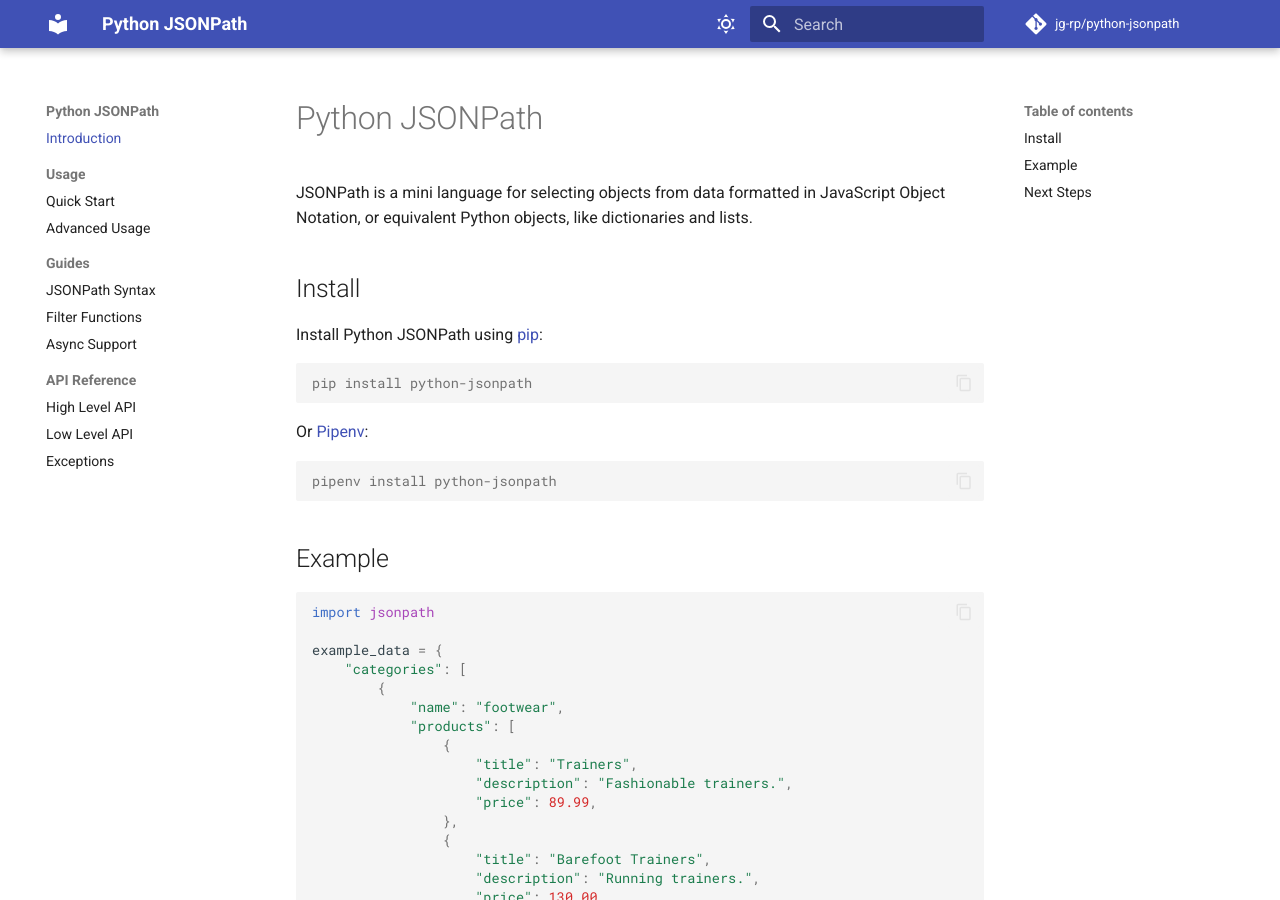
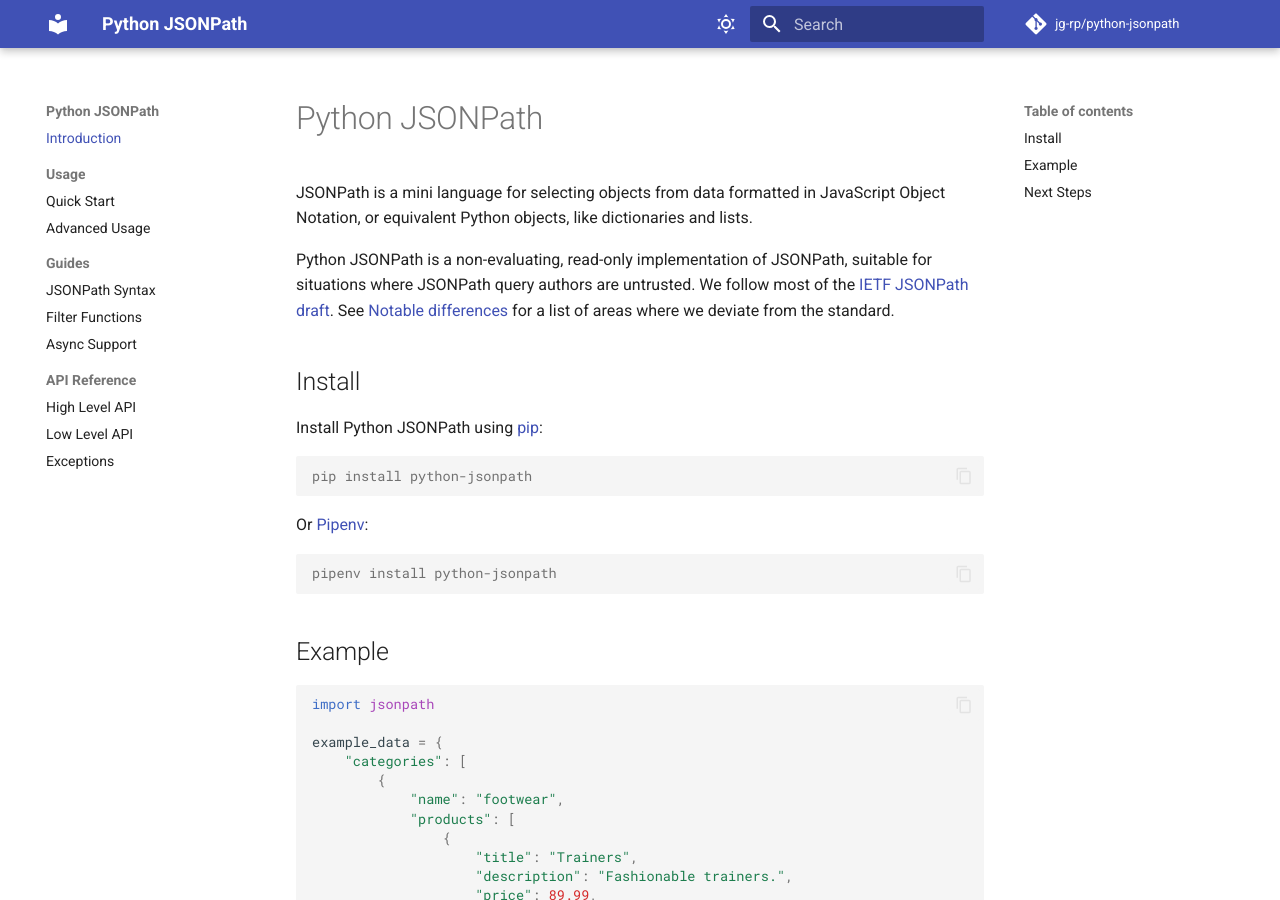
Before and after one commit to jg-rp/python-jsonpath, an MkDocs documentation site: the page built from docs/index.md, in a window 1280 px wide and 900 px high. Built offline with MkDocs 1.6.1 and Material for MkDocs 9.7.7, drawn with Linux system fonts in a browser that asks for light colours; comment, search, counter and statistics services are not loaded.

Commit message:
docs: more intro [skip ci]

```diff
--- a/docs/index.md
+++ b/docs/index.md
@@ -1,6 +1,8 @@
 # Python JSONPath
 
 JSONPath is a mini language for selecting objects from data formatted in JavaScript Object Notation, or equivalent Python objects, like dictionaries and lists.
+
+Python JSONPath is a non-evaluating, read-only implementation of JSONPath, suitable for situations where JSONPath query authors are untrusted. We follow most of the [IETF JSONPath draft](https://datatracker.ietf.org/doc/html/draft-ietf-jsonpath-base-13). See [Notable differences](syntax.md#notable-differences) for a list of areas where we deviate from the standard.
 
 ## Install
 
```
Also changed, not shown: docs/syntax.md (+1 -1 lines).
